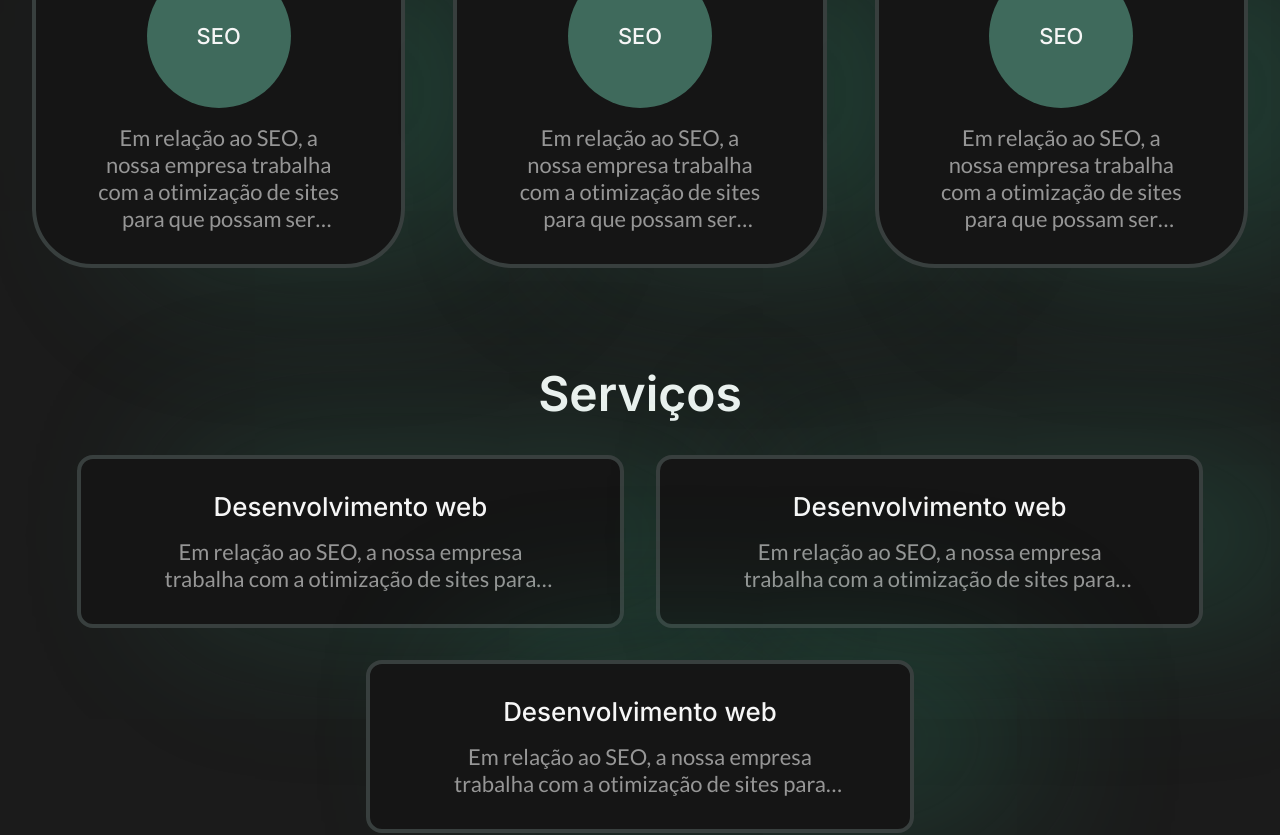
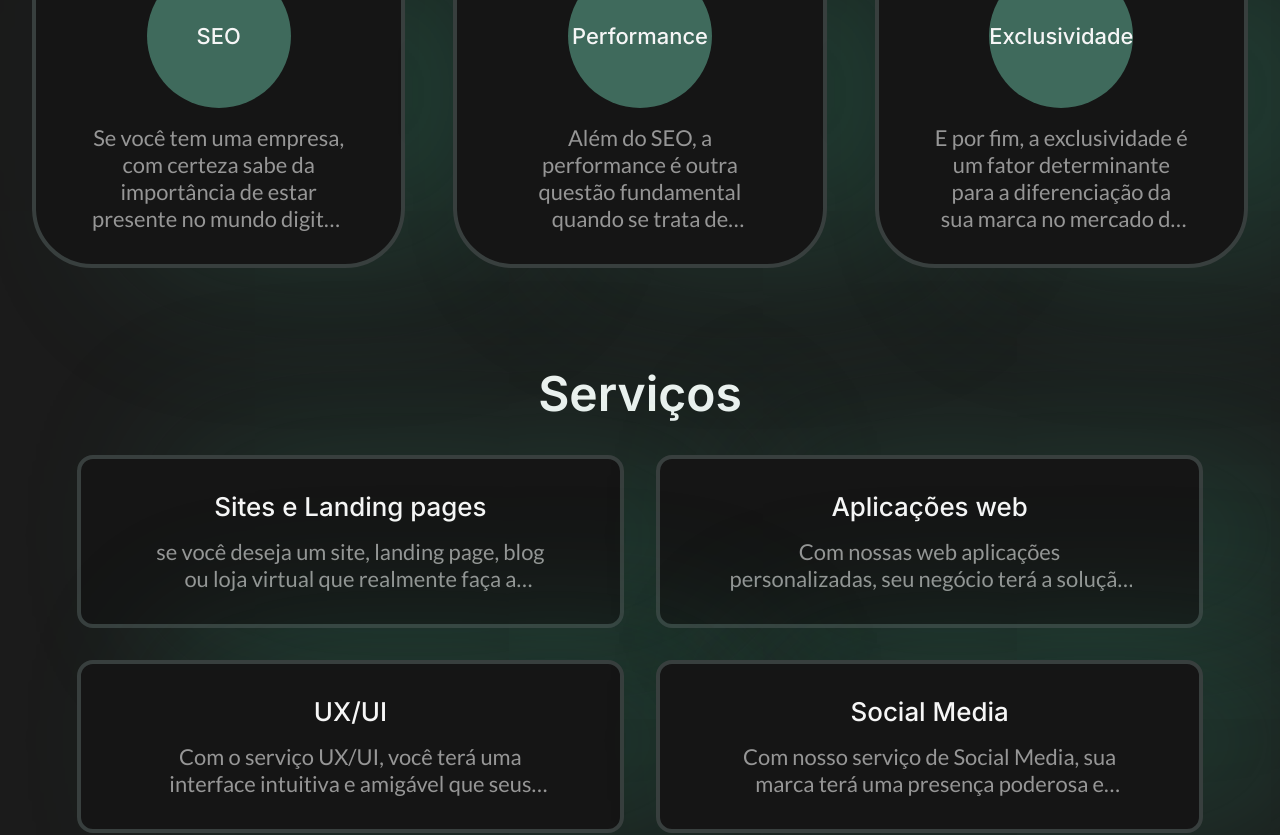
Before and after one commit to Yraffic/reactweb-solutions, a React (Create React App) app: page / in a window 1280 px wide. Shown: the part 1060-1895 px from the top of the page. Built offline with nearby package versions, Linux system fonts and the light colour scheme.

Commit message:
refactor: refactored page texts

```diff
--- a/src/components/Card/index.tsx
+++ b/src/components/Card/index.tsx
@@ -1,7 +1,7 @@
 import { ICard } from '../../types'
 import './styles.scss'
 
-export const Card = ({ type, onOpen }: ICard) => {
+export const Card = ({ type,title, description, onOpen }: ICard) => {
 
     return (
         <div className={
@@ -21,7 +21,7 @@ export const Card = ({ type, onOpen }: ICard) => {
                     justify-content'
             >
                 <h3>
-                    SEO
+                    {title}
                 </h3>
             </div>
             <div className='
@@ -31,13 +31,9 @@ export const Card = ({ type, onOpen }: ICard) => {
                 justify-content
                 flex-direction
             ' >
-                {type === "secondary" ? <h3>Desenvolvimento web</h3> : ''}
+                {type === "secondary" ? <h3>{title}</h3> : ''}
                 <p>
-                    Em relação ao SEO, a nossa empresa trabalha com a otimização de sites
-                    para que possam ser facilmente encontrados pelos motores de busca,
-                    melhorando assim a visibilidade online dos seus clientes.
-                    Isso é feito através da escolha de palavras-chave relevantes,
-                    criação de conteúdo de qualidade e otimização de meta-tags e descrições.
+                   {description}
                 </p>
                <a href="#hover">Clique no card para ver mais</a>
             </div>
--- a/src/components/Header/index.tsx
+++ b/src/components/Header/index.tsx
@@ -89,9 +89,7 @@ export const Header = () => {
             Facilite seu desenvolvimento web.
           </h1>
           <p>
-            Nossa empresa é especializada em criar soluções online sob medida e exclusiva para nossos clientes.
-            Deseja desenvolver um site para sua empresa? Programas, Aplicativos
-            ou landing pages? Criamos!
+          Destaque sua empresa na internet com uma solução online exclusiva! Desenvolvemos sites, programas e aplicativos sob medida para suas necessidades. Conte conosco para levar seu negócio para o próximo nível!
           </p>
             <a href="#contact">
               <Button type='primary'>
--- /dev/null
+++ b/src/data.ts
@@ -0,0 +1,72 @@
+import { IData } from "./types";
+
+export const techniques: IData[] = [
+    {
+        id: 1,
+        title: 'SEO',
+        description: `
+        Se você tem uma empresa, com certeza sabe da importância de estar presente no mundo digital. E para que isso aconteça de forma efetiva, é necessário investir em técnicas de SEO.
+
+        Com o SEO, você pode garantir que o seu site ou aplicação web apareça nos primeiros resultados de busca do Google, aumentando a sua visibilidade e, consequentemente, as chances de conquistar novos clientes.
+
+        E o melhor de tudo é que, com um trabalho bem-feito de SEO, você pode atrair visitantes qualificados para o seu site. Ou seja, pessoas que realmente estejam interessadas nos serviços ou produtos que a sua empresa oferece. E isso, é claro, aumenta as chances de conversão e de fidelização de clientes.
+
+        Então, se você quer se destacar da concorrência e conquistar mais espaço no mercado, invista nA REACTWEB SOLUTIONS. Com técnicas eficientes, você pode impulsionar a sua visibilidade e, consequentemente, o seu potencial de vendas.
+        `
+    },
+    {
+        id: 2,
+        title: 'Performance',
+        description: `
+        Além do SEO, a performance é outra questão fundamental quando se trata de desenvolvimento de software. Afinal, ninguém quer acessar um site ou aplicação que demora para carregar, apresenta falhas ou não funciona adequadamente, certo?
+
+        Por isso, é importante garantir que o seu site ou aplicação tenha uma performance de qualidade, proporcionando uma experiência de usuário satisfatória e aumentando as chances de conversão.
+
+        Com um trabalho de otimização de performance, é possível reduzir o tempo de carregamento do seu site ou aplicação, melhorar a estabilidade e a usabilidade, e ainda garantir que ele seja responsivo em diferentes dispositivos e plataformas.
+
+        Então, se você deseja oferecer uma experiência de usuário de qualidade e aumentar a eficiência do seu negócio, invista na otimização de performance. Com uma aplicação ou site rápido e funcional, você pode conquistar a fidelidade dos seus clientes e melhorar a sua taxa de conversão
+        `
+    },
+    {
+        id: 3,
+        title: 'Exclusividade',
+        description: `
+        E por fim, a exclusividade é um fator determinante para a diferenciação da sua marca no mercado de desenvolvimento de software. Afinal, como se destacar em meio a tantos concorrentes?
+
+        Investir em design exclusivo, conteúdo personalizado e funcionalidades únicas é uma maneira de mostrar ao seu público que a sua empresa é diferente e oferece algo especial.
+
+        E com a exclusividade, você pode conquistar a fidelidade dos seus clientes, pois eles vão enxergar o seu produto ou serviço como algo único e exclusivo no mercado.
+
+        Então, se você quer se destacar da concorrência e conquistar mais espaço no mercado de desenvolvimento de software, invista em exclusividade. Com um produto ou serviço único e exclusivo, você pode conquistar a fidelidade dos seus clientes e alavancar o seu negócio.
+        `
+    },
+]
+
+export const services: IData[] = [
+    {
+        id: 1,
+        title: 'Sites e Landing pages',
+        description: `
+        se você deseja um site, landing page, blog ou loja virtual que realmente faça a diferença no seu negócio, entre em contato conosco e solicite um orçamento.
+        `
+    },
+    {
+        id: 2,
+        title: 'Aplicações web',
+        description: `
+        Com nossas web aplicações personalizadas, seu negócio terá a solução ideal para gerenciar estoque, finanças, contas e muito mais! Acesse seus aplicativos e dados de qualquer lugar do mundo com segurança e facilidade de uso. Somos especialistas em desenvolvimento web - deixe-nos ajudá-lo a tornar seu negócio mais eficiente e flexível!
+        `
+    },
+    {
+        id: 3,
+        title: 'UX/UI',
+        description: `
+        Com o serviço UX/UI, você terá uma interface intuitiva e amigável que seus usuários vão adorar. Transformamos a complexidade em simplicidade, tornando a experiência do usuário a mais agradável possível. Deixe-nos ajudá-lo a criar uma interface que impressiona e aumenta a satisfação do cliente!     `
+    },
+    {
+        id: 4,
+        title: 'Social Media',
+        description: `Com nosso serviço de Social Media, sua marca terá uma presença poderosa e engajadora nas redes sociais. Aumente o alcance da sua marca, atraia novos clientes e fortaleça o relacionamento com seu público. Deixe-nos ajudá-lo a impulsionar o sucesso da sua marca nas redes sociais!
+        `
+    }
+]
--- a/src/pages/home/index.tsx
+++ b/src/pages/home/index.tsx
@@ -3,6 +3,7 @@ import { Card } from '../../components/Card';
 import { Footer } from '../../components/Footer';
 import { Forms } from '../../components/Form';
 import { Header } from '../../components/Header';
+import { services, techniques } from '../../data';
 import './styles.scss';
 
 
@@ -23,18 +24,25 @@ export const Home = () => {
           >
             <h2>Nossa empresa</h2>
             <p>
-              A ReactWeb Solutions é capaz de criar e projetar soluções de software
-              para uma ampla variedade de clientes e aplicativos. Além de ser especializada em desenvolvimento de software,
-              a sua empresa também se destaca por utilizar as melhores técnicas de desenvolvimento SEO, performance e exclusividade.
+              A ReactWeb Solutions oferece soluções de software personalizadas para uma ampla variedade de clientes e aplicativos. Nós nos destacamos por nosso conhecimento especializado em desenvolvimento de software e por utilizar as melhores técnicas de desenvolvimento SEO, performance e exclusividade.
             </p>
             <div className='
               about-cards
               flex
               align-items'
             >
-              <Card key='1' type='primary' />
-              <Card key='2' type='primary' />
-              <Card key='3' type='primary' />
+              {
+                techniques.map((item) => {
+                  return (
+                    <Card
+                      key={item.id}
+                      type='primary'
+                      title={item.title}
+                      description={item.description}
+                    />
+                  )
+                })
+              }
             </div>
           </div>
         </section>
@@ -57,9 +65,18 @@ export const Home = () => {
                   align-items
                   '
             >
-              <Card type='secondary' />
-              <Card type='secondary' />
-              <Card type='secondary' />
+              {
+                services.map((item) => {
+                  return (
+                    <Card
+                      key={item.id}
+                      type='secondary'
+                      title={item.title}
+                      description={item.description}
+                    />
+                  )
+                })
+              }
             </div>
           </div>
         </section>
```
Also changed, not shown: src/types/index.tsx (+8 -0 lines).
